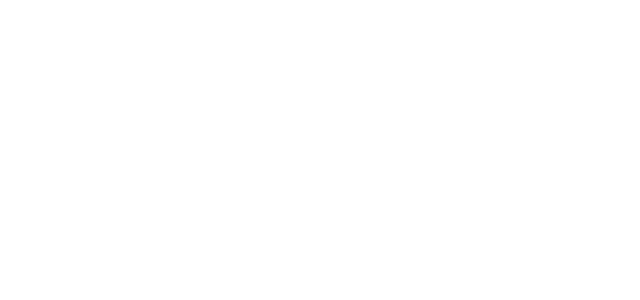
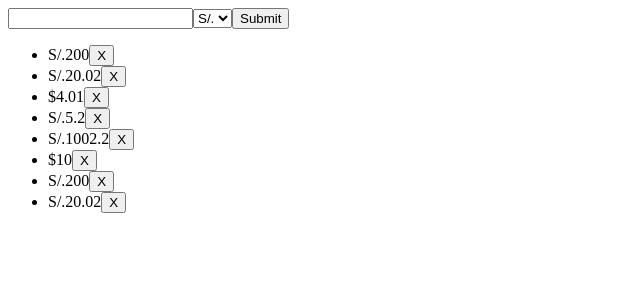
Before and after one commit to nattdev/expense-record-app, a React (Vite) app in the folder client/: page / in a window 1280 px wide. Shown: the top 300 px of the page, without its empty margins (0-640 px from the left). Built offline with nearby package versions, Linux system fonts and the light colour scheme.

Commit message:
Add ExpensesRegister component

```diff
--- a/client/src/App.jsx
+++ b/client/src/App.jsx
@@ -1,7 +1,9 @@
+import ExpensesRegister from "./components/ExpensesRegister"
+
 function App() {
-
   return (
     <>
+      <ExpensesRegister />
     </>
   )
 }
```
